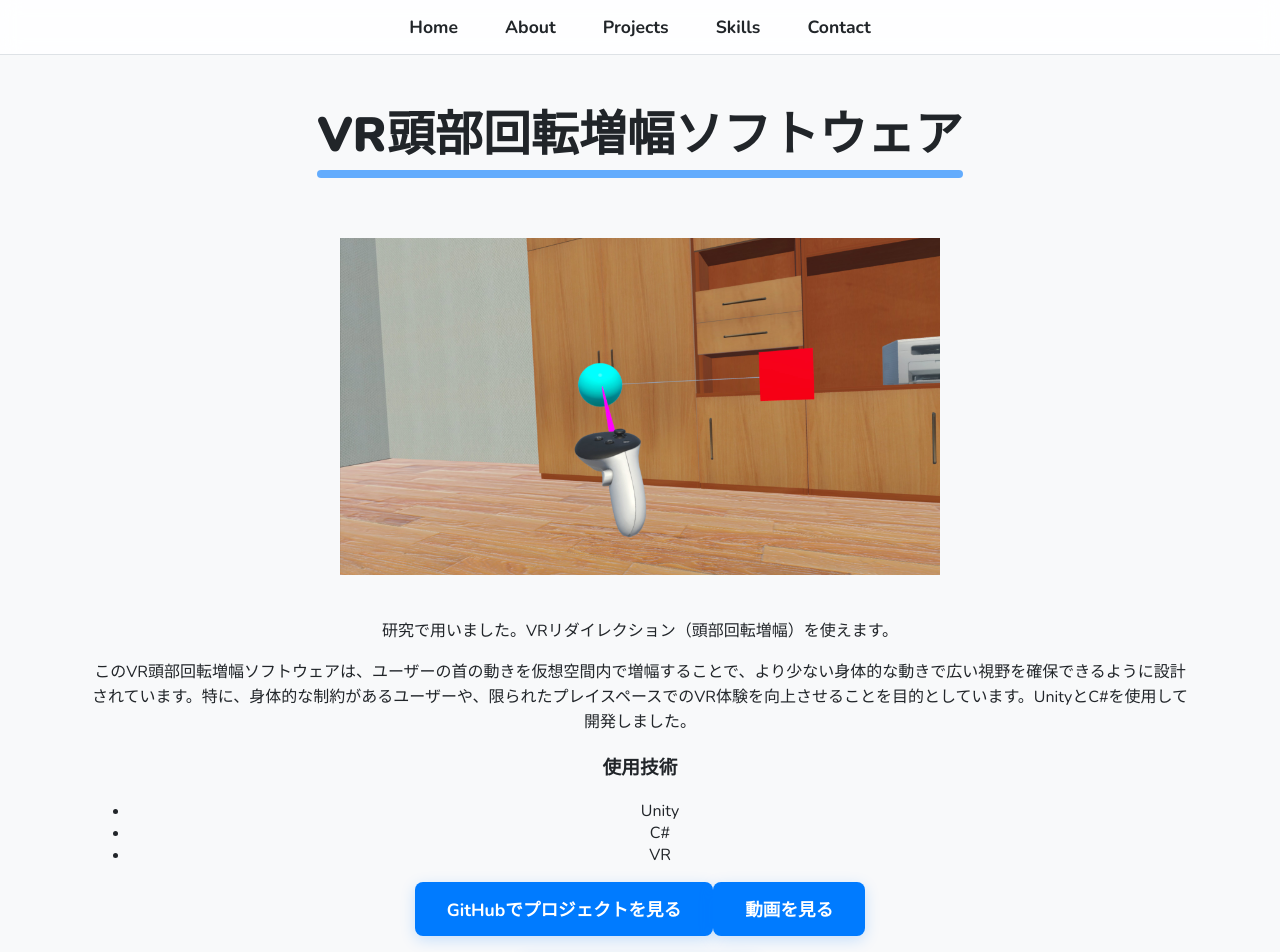
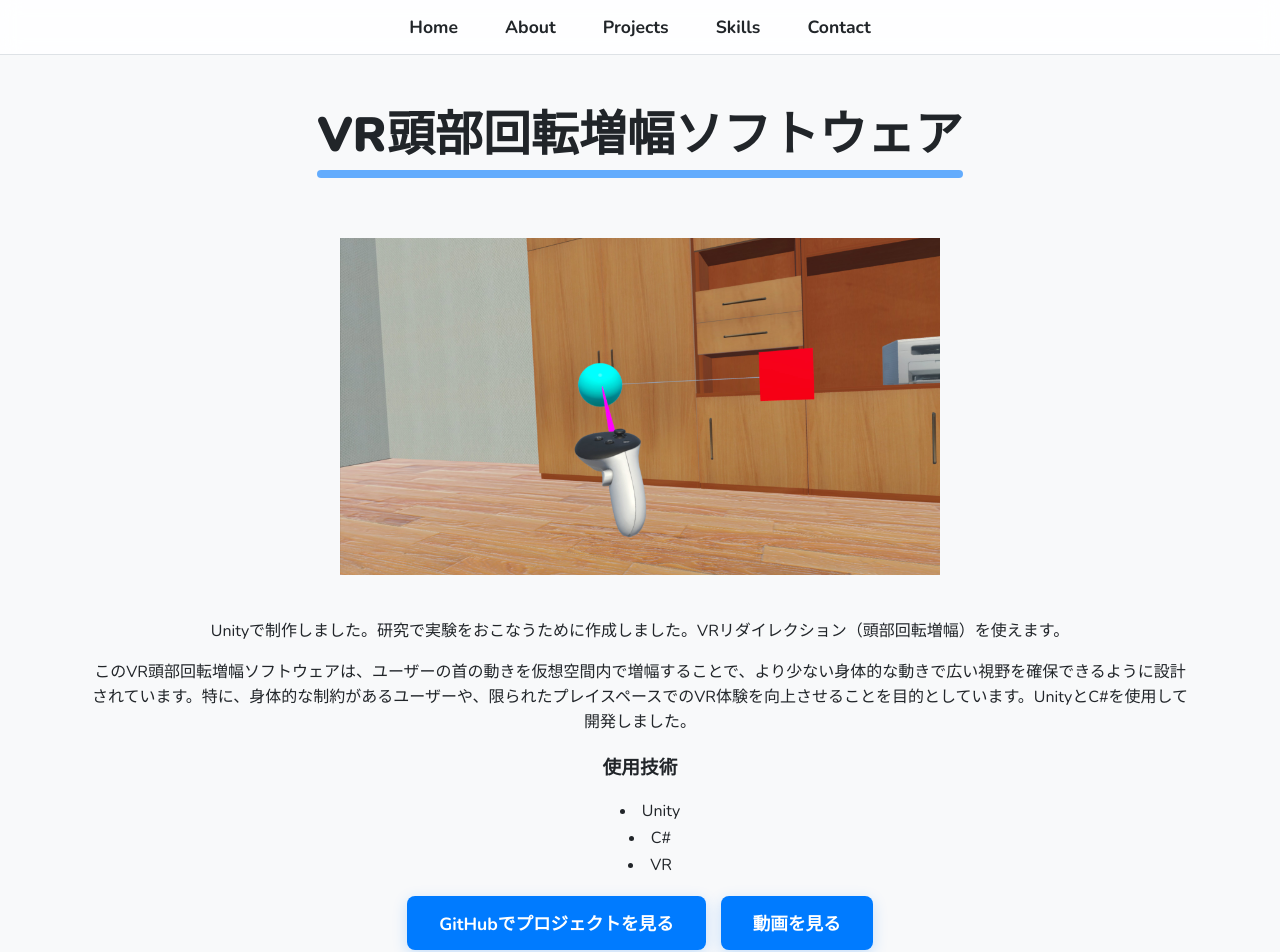
Before and after one commit to matchamatcho/my-portfolio, a React (Create React App) app: page /project/1 in a window 1280 px wide. Shown: the top 952 px of the page. Built offline with nearby package versions, Linux system fonts and the light colour scheme.

Commit message:
色々変えた

```diff
--- a/src/App.css
+++ b/src/App.css
@@ -380,3 +380,27 @@ h2::after {
 .project-detail .button {
     color: white;
 }
+
+.project-detail ul {
+  padding-left: 20px;
+  margin-top: 10px;
+  list-style-position: inside; /* 箇条書きの点を内側に配置 */
+}
+
+.project-detail li {
+  margin-bottom: 5px;
+  margin-left: 0;
+  padding-left: 0;
+}
+
+.project-detail-buttons {
+  display: flex;
+  gap: 15px; /* ボタン間のスペース */
+  margin: 20px 0;
+  flex-wrap: wrap; /* 画面が狭い時に折り返し */
+  justify-content: center; /* ボタンを中央寄せ */
+}
+
+.project-detail-buttons .button {
+  flex: 0 1 auto; /* ボタンのサイズを自動調整 */
+}
--- a/src/components/About.js
+++ b/src/components/About.js
@@ -6,11 +6,7 @@ function About() {
       <h2>About Me</h2>
       <div className="about-content">
         <p>
-        ゲームプログラマーを目指し、C++,C#などを用いてゲーム制作に情熱を注いでいます。
-        <br />
-        競技プログラミングにも力を入れており、AtCoderでは緑コーダーの実績があります。論理的思考力と問題解決能力を武器に、面白いゲームを生み出すことが目標です。
-        <br />
-        このポートフォリオで、私の作ったものやスキルを見ていただけると嬉しいです。
+        ゲーム開発エンジニアを目指している大学生です。主にC++を使ってゲーム開発や競技プログラミングに取り組んでいます。面白いゲームを作れるように日々努力しています。
         </p>
       </div>
     </section>
--- a/src/components/Home.js
+++ b/src/components/Home.js
@@ -4,7 +4,7 @@ function Home() {
   return (
     <section id="home" className="home">
       <h1>菊田大地</h1>
-      <p>ゲーム開発エンジニア志望</p>
+      <p>ゲームが好きです</p>
     </section>
   );
 }
--- a/src/components/ProjectDetail.js
+++ b/src/components/ProjectDetail.js
@@ -25,8 +25,12 @@ function ProjectDetail() {
         technologies: ['Unity', 'C#'],
     },
     4: {
-        extendedDescription: '古典的な2Dシューティングゲームに現代的な要素を取り入れた作品です。多様な敵キャラクターと弾幕、そして強力なボス戦が特徴です。C++とDirectX11を使い、基本構造から実装しました。オブジェクト指向設計を意識し、拡張性の高いコードを目指しました。',
+        extendedDescription: '古典的な2Dシューティングゲームです。C++とDirectX11を使い、基本構造から実装しました。オブジェクト指向設計を意識し、拡張性の高いコードを目指しました。',
         technologies: ['C++', 'DirectX11'],
+    },
+    5: {
+        extendedDescription: 'このゲームはCUI上でプレイヤーを操作し、敵をよけながらゴールを目指すシンプルなゲームです。このゲームはC++の学習を目的としています。具体的には、クラス継承を利用し、ベースとなる仮想クラスからプレイヤークラスや敵クラスを派生させています。また、メモリアロケータを自作で実装しており、動的なメモリ管理を効率的に行いました。これは、敵キャラクターの生成、削除時に利用されています。ステート管理も導入し、gameの状態をタイトル、プレイ中、クリア画面などに分けています。これにより、コードの可読性や保守性が向上しています。',
+        technologies: ['C++'],
     }
   };
 
--- a/src/components/Projects.js
+++ b/src/components/Projects.js
@@ -14,7 +14,7 @@ export const myProjects = [
   {
     id: 1,
     title: 'VR頭部回転増幅ソフトウェア',
-    description: '研究で用いました。VRリダイレクション（頭部回転増幅）を使えます。',
+    description: 'Unityで制作しました。研究で実験をおこなうために作成しました。VRリダイレクション（頭部回転増幅）を使えます。',
     imageUrl: process.env.PUBLIC_URL + '/images/vrredirection.jpg', // プロジェクトのスクリーンショットなどに差し替えてください
     link: 'https://github.com/matchamatcho/projectAHR',
     videoUrl:'https://drive.google.com/file/d/1DZC52iGFlGCLRTLL5z6Hy6wa_3LhL6lq/view?usp=sharing'
@@ -30,7 +30,7 @@ export const myProjects = [
   {
     id: 3,
     title: 'トラップゲーム',
-    description: 'トラップを避けてゴールを目指す！',
+    description: 'UE5で制作しました。トラップを避けてゴールを目指します。トラップアドベンチャーを参考にし、3Dゲームを作成しました。',
     imageUrl: process.env.PUBLIC_URL + '/images/trapgame.png', // プロジェクトのスクリーンショットなどに差し替えてください
     link: 'https://github.com/matchamatcho/3Dtrapgame' ,// あなたのプロジェクトURLに書き換えてください
     videoUrl:'https://drive.google.com/file/d/1vJOc9o2_P5Gpdhd773hiHOQEpGVK_qGZ/view?usp=drive_link'
@@ -38,7 +38,7 @@ export const myProjects = [
   {
     id: 4,
     title: '2Dシューティング',
-    description: 'シューティングゲーム！',
+    description: 'C++を用いて制作したシューティングゲームです。C++の学習をするために制作しました。クラス設計を意識しています。directx11を用いて描画しています。',
     imageUrl: process.env.PUBLIC_URL + '/images/cppshooting.png',
     link: 'https://github.com/matchamatcho/CppShooting',
     videoUrl:'https://drive.google.com/file/d/1xHnbwTSZqHUcgexHgE1Q-LjwNYTgKFJM/view?usp=drive_link'
```
